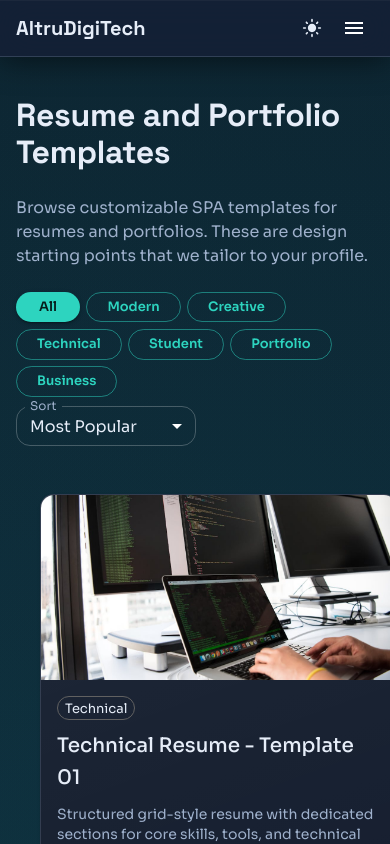
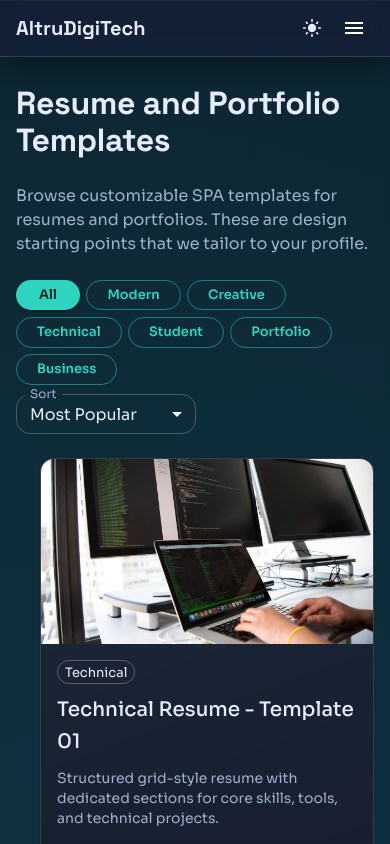
Before and after one commit to bhalla1993/altruism, a React (Vite) app: page /templates in a window 390 px wide. Shown: the top 844 px of the page. Built offline with nearby package versions, Linux system fonts and the light colour scheme.

Commit message:
Improve mobile layout, performance, and navigation behavior

```diff
--- a/src/components/cards/LiveProjectCard.jsx
+++ b/src/components/cards/LiveProjectCard.jsx
@@ -1,29 +1,30 @@
 import OpenInNewIcon from '@mui/icons-material/OpenInNew'
 import WorkspacePremiumOutlinedIcon from '@mui/icons-material/WorkspacePremiumOutlined'
-import { Box, Button, Card, CardContent, Chip, Link, Stack, Typography } from '@mui/material'
-import { motion } from 'framer-motion'
+import { Box, Button, Card, CardContent, Chip, Link, Stack, Typography, useMediaQuery, useTheme } from '@mui/material'
+import { motion, useReducedMotion } from 'framer-motion'
 
 function LiveProjectCard({ project, index = 0 }) {
-  return (
-    <motion.div
-      initial={{ opacity: 0, y: 24 }}
-      whileInView={{ opacity: 1, y: 0 }}
-      transition={{ duration: 0.45, delay: index * 0.08, ease: 'easeOut' }}
-      viewport={{ once: true, amount: 0.22 }}
-      style={{ height: '100%' }}
-    >
+  const theme = useTheme()
+  const isMobile = useMediaQuery(theme.breakpoints.down('sm'))
+  const reduceMotion = useReducedMotion()
+  const disableMotion = reduceMotion || isMobile
+
+  const card = (
     <Card
       sx={{
         height: '100%',
         display: 'flex',
         flexDirection: 'column',
+        overflow: 'hidden',
         borderColor: 'primary.main',
         borderWidth: 1,
-          transition: 'transform 260ms ease, box-shadow 260ms ease',
+        transition: disableMotion ? 'box-shadow 200ms ease' : 'transform 260ms ease, box-shadow 260ms ease',
+        '@media (hover: hover)': {
           '&:hover': {
-            transform: 'translateY(-10px)',
-            boxShadow: (theme) =>
-              theme.palette.mode === 'dark' ? '0 20px 48px rgba(0,0,0,0.55)' : '0 16px 40px rgba(15,23,42,0.14)',
+            transform: disableMotion ? 'none' : 'translateY(-10px)',
+            boxShadow: (currentTheme) =>
+              currentTheme.palette.mode === 'dark' ? '0 20px 48px rgba(0,0,0,0.55)' : '0 16px 40px rgba(15,23,42,0.14)',
+          },
         },
       }}
     >
@@ -31,7 +32,9 @@ function LiveProjectCard({ project, index = 0 }) {
           sx={{
             position: 'relative',
             overflow: 'hidden',
-            '&:hover img': { transform: 'scale(1.03)' },
+            '@media (hover: hover)': {
+              '&:hover img': { transform: disableMotion ? 'none' : 'scale(1.03)' },
+            },
           }}
         >
           <Box
@@ -39,6 +42,8 @@ function LiveProjectCard({ project, index = 0 }) {
             src={project.thumbnail}
             alt={project.title}
             loading="lazy"
+            decoding="async"
+            fetchPriority="low"
             sx={{
               width: '100%',
               height: { xs: 210, md: 220 },
@@ -85,6 +90,21 @@ function LiveProjectCard({ project, index = 0 }) {
           </Button>
         </CardContent>
     </Card>
+  )
+
+  if (disableMotion) {
+    return card
+  }
+
+  return (
+    <motion.div
+      initial={{ opacity: 0, y: 24 }}
+      whileInView={{ opacity: 1, y: 0 }}
+      transition={{ duration: 0.35, delay: index * 0.05, ease: 'easeOut' }}
+      viewport={{ once: true, amount: 0.22 }}
+      style={{ height: '100%' }}
+    >
+      {card}
     </motion.div>
   )
 }
--- a/src/components/common/AnimatedSection.jsx
+++ b/src/components/common/AnimatedSection.jsx
@@ -1,4 +1,5 @@
-import { motion } from 'framer-motion'
+import { Box, useMediaQuery, useTheme } from '@mui/material'
+import { motion, useReducedMotion } from 'framer-motion'
 
 const variants = {
   hidden: { opacity: 0, y: 28 },
@@ -10,6 +11,14 @@ const variants = {
 }
 
 function AnimatedSection({ children, delay = 0 }) {
+  const theme = useTheme()
+  const isMobile = useMediaQuery(theme.breakpoints.down('sm'))
+  const reduceMotion = useReducedMotion()
+
+  if (reduceMotion || isMobile) {
+    return <Box>{children}</Box>
+  }
+
   return (
     <motion.div
       initial="hidden"
--- /dev/null
+++ b/src/components/common/MobileBackToTop.jsx
@@ -0,0 +1,84 @@
+import KeyboardArrowUpIcon from '@mui/icons-material/KeyboardArrowUp'
+import { Box, Fab, Zoom, useMediaQuery, useTheme } from '@mui/material'
+import { useEffect, useState } from 'react'
+
+function MobileBackToTop() {
+  const theme = useTheme()
+  const isSmallScreen = useMediaQuery(theme.breakpoints.down('sm'))
+  const [isVisible, setIsVisible] = useState(false)
+  const [isFooterVisible, setIsFooterVisible] = useState(false)
+
+  useEffect(() => {
+    if (!isSmallScreen) {
+      setIsVisible(false)
+      return undefined
+    }
+
+    const handleScroll = () => {
+      setIsVisible(window.scrollY > 420)
+    }
+
+    handleScroll()
+    window.addEventListener('scroll', handleScroll, { passive: true })
+
+    return () => {
+      window.removeEventListener('scroll', handleScroll)
+    }
+  }, [isSmallScreen])
+
+  useEffect(() => {
+    if (!isSmallScreen || typeof IntersectionObserver === 'undefined') {
+      setIsFooterVisible(false)
+      return undefined
+    }
+
+    const footer = document.querySelector('footer')
+
+    if (!footer) {
+      return undefined
+    }
+
+    const observer = new IntersectionObserver(
+      ([entry]) => {
+        setIsFooterVisible(entry.isIntersecting)
+      },
+      { threshold: 0.15 },
+    )
+
+    observer.observe(footer)
+
+    return () => {
+      observer.disconnect()
+    }
+  }, [isSmallScreen])
+
+  if (!isSmallScreen) {
+    return null
+  }
+
+  return (
+    <Zoom in={isVisible}>
+      <Box
+        sx={{
+          position: 'fixed',
+          right: 16,
+          bottom: isFooterVisible ? 112 : 20,
+          zIndex: (currentTheme) => currentTheme.zIndex.speedDial,
+          transition: 'bottom 180ms ease',
+        }}
+      >
+        <Fab
+          size="medium"
+          color="primary"
+          aria-label="Back to top"
+          onClick={() => window.scrollTo({ top: 0, behavior: 'smooth' })}
+          sx={{ boxShadow: '0 12px 24px rgba(15, 23, 42, 0.2)' }}
+        >
+          <KeyboardArrowUpIcon />
+        </Fab>
+      </Box>
+    </Zoom>
+  )
+}
+
+export default MobileBackToTop
--- a/src/components/layout/Header.jsx
+++ b/src/components/layout/Header.jsx
@@ -12,8 +12,8 @@ import {
   Toolbar,
   Typography,
 } from '@mui/material'
-import { useState } from 'react'
-import { Link as RouterLink, NavLink } from 'react-router-dom'
+import { useEffect, useState } from 'react'
+import { Link as RouterLink, NavLink, useLocation } from 'react-router-dom'
 import { business, navItems } from '../../utils/siteData'
 import { useThemeMode } from '../../styles/ThemeContext'
 
@@ -25,7 +25,12 @@ const navLinkStyles = ({ isActive }) => ({
 
 function Header() {
   const [open, setOpen] = useState(false)
+  const location = useLocation()
   const { mode, toggleTheme } = useThemeMode()
+
+  useEffect(() => {
+    setOpen(false)
+  }, [location.pathname])
 
   return (
     <AppBar
@@ -106,7 +111,7 @@ function Header() {
         </Toolbar>
       </Container>
 
-      <Drawer anchor="right" open={open} onClose={() => setOpen(false)}>
+      <Drawer anchor="right" open={open} onClose={() => setOpen(false)} ModalProps={{ keepMounted: true }}>
         <Box role="navigation" sx={{ width: 260, p: 3 }}>
           <Stack spacing={2}>
             {navItems.map((item) => (
--- a/src/components/layout/Layout.jsx
+++ b/src/components/layout/Layout.jsx
@@ -1,26 +1,56 @@
-import { Box, Container } from '@mui/material'
-import { motion } from 'framer-motion'
+import { Box, Container, useMediaQuery, useTheme } from '@mui/material'
+import { motion, useReducedMotion } from 'framer-motion'
 import { Outlet, useLocation } from 'react-router-dom'
+import MobileBackToTop from '../common/MobileBackToTop'
 import Footer from './Footer'
 import Header from './Header'
 
 function Layout() {
   const location = useLocation()
+  const theme = useTheme()
+  const isMobile = useMediaQuery(theme.breakpoints.down('sm'))
+  const reduceMotion = useReducedMotion()
+  const disablePageMotion = reduceMotion || isMobile
 
   return (
     <Box>
       <a href="#main-content" className="skip-link">Skip to content</a>
       <Header />
-      <Container id="main-content" component="main" maxWidth="lg" sx={{ py: 5 }}>
+      <Container
+        id="main-content"
+        component="main"
+        maxWidth="lg"
+        sx={{
+          py: { xs: 3.5, md: 5 },
+          px: { xs: 2, sm: 3 },
+          width: '100%',
+          overflowX: 'clip',
+          '& .MuiGrid-container': {
+            width: '100%',
+            margin: 0,
+          },
+          '& .MuiGrid-item': {
+            minWidth: 0,
+          },
+        }}
+      >
+        {disablePageMotion ? (
+          <Box key={location.pathname} sx={{ width: '100%' }}>
+            <Outlet />
+          </Box>
+        ) : (
           <motion.div
             key={location.pathname}
             initial={{ opacity: 0, y: 12 }}
             animate={{ opacity: 1, y: 0 }}
-          transition={{ duration: 0.35, ease: 'easeOut' }}
+            transition={{ duration: 0.25, ease: 'easeOut' }}
+            style={{ width: '100%' }}
           >
             <Outlet />
           </motion.div>
+        )}
       </Container>
+      <MobileBackToTop />
       <Footer />
     </Box>
   )
--- a/src/components/templates/TemplatePreviewCard.jsx
+++ b/src/components/templates/TemplatePreviewCard.jsx
@@ -1,33 +1,49 @@
 import ArrowOutwardIcon from '@mui/icons-material/ArrowOutward'
 import {
+  Box,
   Button,
   Card,
   CardContent,
-  CardMedia,
   Chip,
   Stack,
+  useMediaQuery,
+  useTheme,
   Typography,
 } from '@mui/material'
-import { motion } from 'framer-motion'
+import { motion, useReducedMotion } from 'framer-motion'
 
 function TemplatePreviewCard({ template, index = 0 }) {
   const demoHref = `${import.meta.env.BASE_URL}templates/${template.id}/demo`
+  const theme = useTheme()
+  const isMobile = useMediaQuery(theme.breakpoints.down('sm'))
+  const reduceMotion = useReducedMotion()
+  const disableMotion = reduceMotion || isMobile
 
-  return (
-    <motion.div
-      initial={{ opacity: 0, y: 24 }}
-      whileInView={{ opacity: 1, y: 0 }}
-      viewport={{ once: true, amount: 0.2 }}
-      transition={{ duration: 0.45, delay: index * 0.08 }}
-    >
+  const card = (
     <Card
       sx={{
         height: '100%',
-          transition: 'transform 220ms ease, box-shadow 220ms ease',
-          '&:hover': { transform: 'translateY(-6px)', boxShadow: 6 },
+        overflow: 'hidden',
+        transition: disableMotion ? 'box-shadow 180ms ease' : 'transform 220ms ease, box-shadow 220ms ease',
+        '@media (hover: hover)': {
+          '&:hover': disableMotion ? { boxShadow: 4 } : { transform: 'translateY(-6px)', boxShadow: 6 },
+        },
       }}
     >
-        <CardMedia component="img" height="185" image={template.thumbnail} alt={template.title} loading="lazy" />
+      <Box
+        component="img"
+        src={template.thumbnail}
+        alt={template.title}
+        loading="lazy"
+        decoding="async"
+        fetchPriority="low"
+        sx={{
+          width: '100%',
+          height: 185,
+          objectFit: 'cover',
+          display: 'block',
+        }}
+      />
       <CardContent>
         <Stack spacing={1.25}>
           <Stack direction="row" spacing={1}>
@@ -45,7 +61,7 @@ function TemplatePreviewCard({ template, index = 0 }) {
               rel="noreferrer"
               variant="contained"
               endIcon={<ArrowOutwardIcon />}
-                sx={{ transition: 'all 180ms ease', '&:hover': { transform: 'translateY(-1px)' } }}
+              sx={{ transition: 'all 180ms ease', '@media (hover: hover)': { '&:hover': { transform: 'translateY(-1px)' } } }}
             >
               View Demo
             </Button>
@@ -53,6 +69,21 @@ function TemplatePreviewCard({ template, index = 0 }) {
         </Stack>
       </CardContent>
     </Card>
+  )
+
+  if (disableMotion) {
+    return card
+  }
+
+  return (
+    <motion.div
+      initial={{ opacity: 0, y: 24 }}
+      whileInView={{ opacity: 1, y: 0 }}
+      viewport={{ once: true, amount: 0.2 }}
+      transition={{ duration: 0.35, delay: index * 0.05 }}
+      style={{ height: '100%' }}
+    >
+      {card}
     </motion.div>
   )
 }
--- a/src/index.css
+++ b/src/index.css
@@ -19,6 +19,12 @@ body,
 
 body {
   min-width: 320px;
+  overflow-x: hidden;
+}
+
+img,
+iframe {
+  max-width: 100%;
 }
 
 
--- a/src/pages/TemplatesPage.jsx
+++ b/src/pages/TemplatesPage.jsx
@@ -10,8 +10,10 @@ import {
   Select,
   Stack,
   Typography,
+  useMediaQuery,
+  useTheme,
 } from '@mui/material'
-import { useMemo, useState } from 'react'
+import { startTransition, useDeferredValue, useMemo, useState } from 'react'
 import { Link as RouterLink } from 'react-router-dom'
 import AnimatedSection from '../components/common/AnimatedSection'
 import Seo from '../components/common/Seo'
@@ -23,22 +25,26 @@ import { templateFilters, templateSortOptions, templates } from '../utils/templa
 function TemplatesPage() {
   const [selectedFilter, setSelectedFilter] = useState('All')
   const [selectedSort, setSelectedSort] = useState('Most Popular')
+  const theme = useTheme()
+  const isMobile = useMediaQuery(theme.breakpoints.down('sm'))
+  const deferredFilter = useDeferredValue(selectedFilter)
+  const deferredSort = useDeferredValue(selectedSort)
 
   const visibleTemplates = useMemo(() => {
-    const filtered = selectedFilter === 'All'
+    const filtered = deferredFilter === 'All'
       ? templates
-      : templates.filter((template) => template.filterCategory === selectedFilter)
+      : templates.filter((template) => template.filterCategory === deferredFilter)
 
-    if (selectedSort === 'Newest') {
+    if (deferredSort === 'Newest') {
       return [...filtered].sort((a, b) => new Date(b.createdAt || '2024-01-01') - new Date(a.createdAt || '2024-01-01'))
     }
 
-    if (selectedSort === 'Recommended') {
+    if (deferredSort === 'Recommended') {
       return [...filtered].sort((a, b) => Number(Boolean(b.recommended)) - Number(Boolean(a.recommended)))
     }
 
     return [...filtered].sort((a, b) => (b.popularity || 0) - (a.popularity || 0))
-  }, [selectedFilter, selectedSort])
+  }, [deferredFilter, deferredSort])
 
   const recommendedTemplates = useMemo(
     () => templates.filter((template) => template.recommended).slice(0, 3),
@@ -70,7 +76,7 @@ function TemplatesPage() {
                     key={filter}
                     variant={selectedFilter === filter ? 'contained' : 'outlined'}
                     size="small"
-                    onClick={() => setSelectedFilter(filter)}
+                    onClick={() => startTransition(() => setSelectedFilter(filter))}
                   >
                     {filter}
                   </Button>
@@ -83,7 +89,7 @@ function TemplatesPage() {
                   labelId="template-sort-label"
                   value={selectedSort}
                   label="Sort"
-                  onChange={(event) => setSelectedSort(event.target.value)}
+                  onChange={(event) => startTransition(() => setSelectedSort(event.target.value))}
                 >
                   {templateSortOptions.map((option) => (
                     <MenuItem key={option} value={option}>{option}</MenuItem>
@@ -103,7 +109,15 @@ function TemplatesPage() {
         </AnimatedSection>
       </Box>
 
-      <Box component="section" aria-labelledby="recommended-templates-title" sx={{ mt: { xs: 8, md: 10 } }}>
+      <Box
+        component="section"
+        aria-labelledby="recommended-templates-title"
+        sx={{
+          mt: { xs: 8, md: 10 },
+          contentVisibility: 'auto',
+          containIntrinsicSize: isMobile ? '1px 1200px' : '1px 900px',
+        }}
+      >
         <AnimatedSection>
           <Stack spacing={3}>
             <Typography id="recommended-templates-title" variant="h2" sx={{ fontSize: { xs: '1.75rem', md: '2.4rem' } }}>
@@ -120,7 +134,15 @@ function TemplatesPage() {
         </AnimatedSection>
       </Box>
 
-      <Box component="section" aria-labelledby="showcase-title" sx={{ mt: { xs: 10, md: 14 } }}>
+      <Box
+        component="section"
+        aria-labelledby="showcase-title"
+        sx={{
+          mt: { xs: 10, md: 14 },
+          contentVisibility: 'auto',
+          containIntrinsicSize: isMobile ? '1px 1600px' : '1px 1100px',
+        }}
+      >
         <AnimatedSection>
           <Stack spacing={4}>
             <Stack spacing={1.5}>
--- a/src/utils/liveProjectsData.js
+++ b/src/utils/liveProjectsData.js
@@ -1,5 +1,5 @@
-import resumeThumbnail from '../assets/images/Resume.png'
-import sparkShotsThumbnail from '../assets/images/SparkShots.png'
+import resumeThumbnail from '../assets/images/Resume-optimized.jpg'
+import sparkShotsThumbnail from '../assets/images/SparkShots-optimized.jpg'
 
 export const liveProjects = [
   {
```
Also changed, not shown: src/assets/images/Resume-optimized.jpg (added), src/assets/images/SparkShots-optimized.jpg (added). Lines whose indentation alone changed are shown as unchanged.
